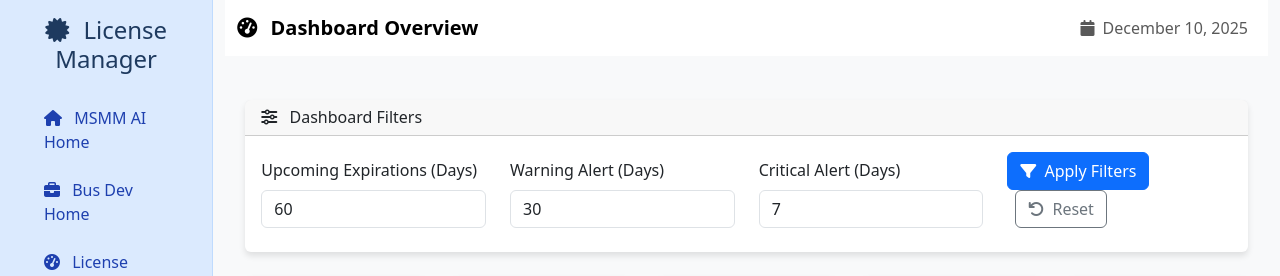
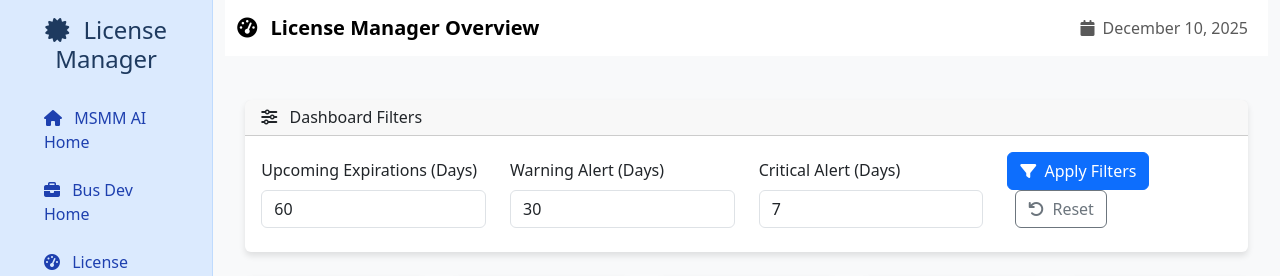
Before and after one commit to MSMM-AITools/msmmai-website, a Flask app: template AI Tools/LicenseReminderTool-main/templates/dashboard.html in a window 1280 px wide. Shown: the top 276 px of the page. Run offline with Flask 3, Linux system fonts and the light colour scheme; the template is opened without the code that fills it, so the values that code supplies are empty; parts of the project's set-up code (start-up, migrations or seed data) failed here and were passed over; some libraries are stand-ins or nearby versions.

Commit message:
Dashboard Overview Update text

```diff
--- a/AI Tools/LicenseReminderTool-main/templates/dashboard.html
+++ b/AI Tools/LicenseReminderTool-main/templates/dashboard.html
@@ -4,7 +4,7 @@
 
 {% block page_title %}
     <i class="fas fa-tachometer-alt me-2"></i>
-    Dashboard Overview
+    License Manager Overview
 {% endblock %}
 
 {% block content %}
```
